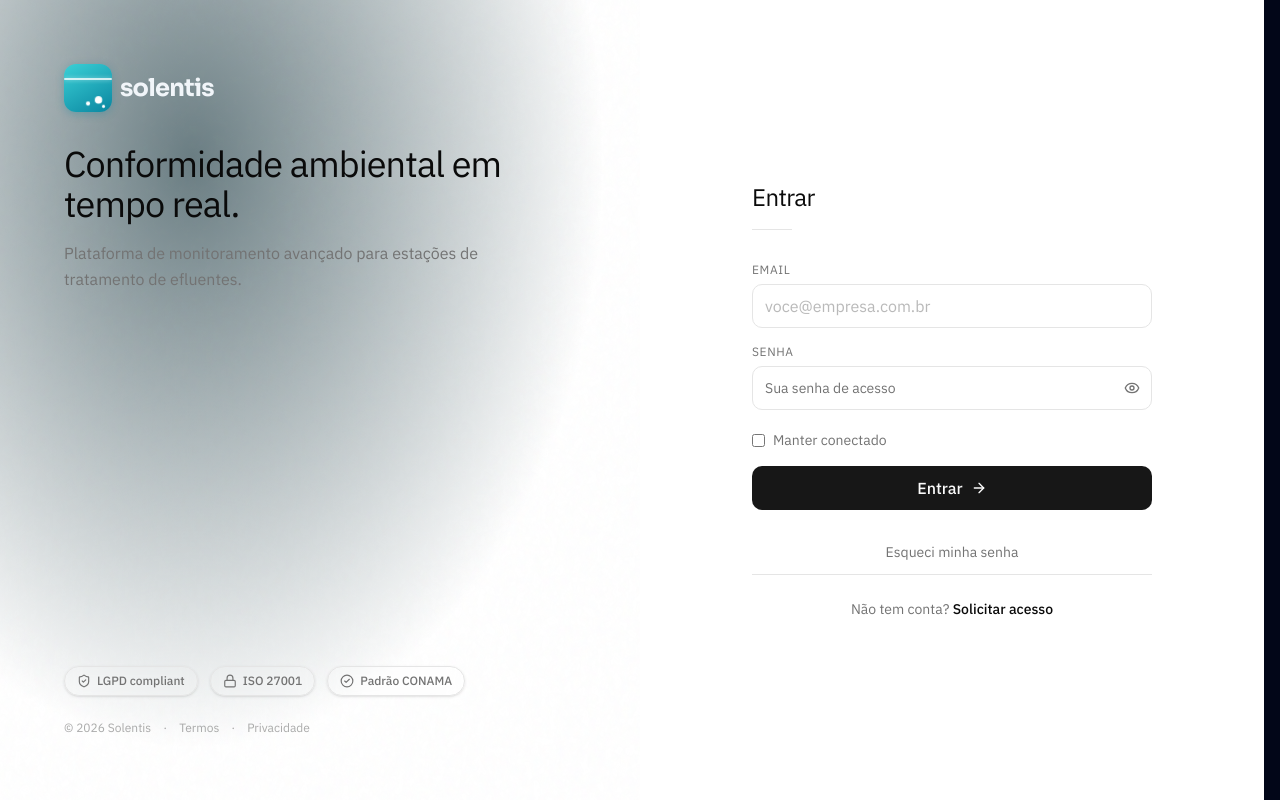
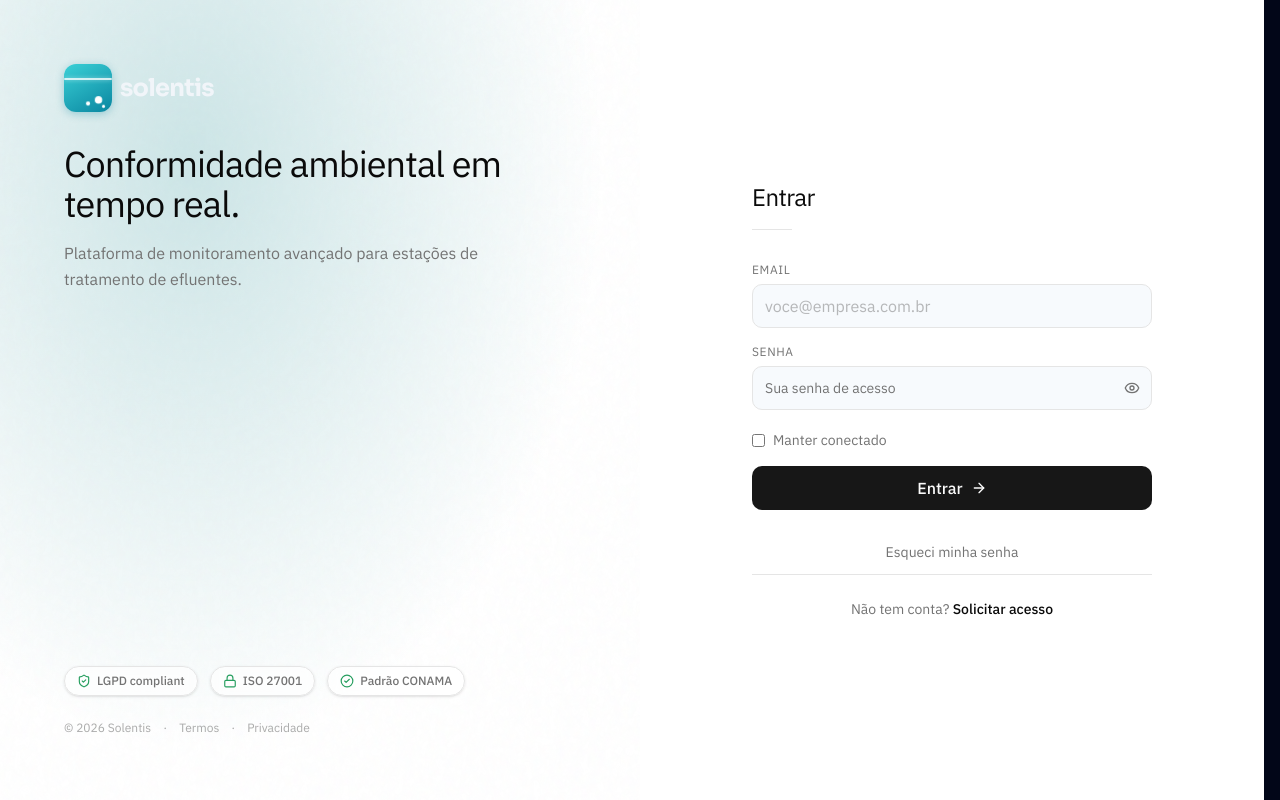
Before and after one commit to vgabrielsilva2015-creator/solentis-web, a Next.js app: page /login in a window 1280 px wide. Built offline with nearby package versions, Linux system fonts and the light colour scheme.

Commit message:
fix: corrige cores da pagina de login no tema claro

```diff
--- a/src/app/globals.css
+++ b/src/app/globals.css
@@ -63,6 +63,14 @@
 }
 
 :root {
+  /* Auth UI Tokens (Light Mode) */
+  --surface: oklch(1 0 0);
+  --surface-2: oklch(0.985 0.005 248);
+  --surface-3: oklch(0.97 0.006 248);
+  --success: oklch(0.62 0.14 155);
+  --alarm: oklch(0.57 0.20 27);
+  --data: oklch(0.52 0.12 200);
+
   --background: oklch(1 0 0);
   --foreground: oklch(0.145 0 0);
   --card: oklch(1 0 0);
--- a/src/components/auth/WaterCanvas.tsx
+++ b/src/components/auth/WaterCanvas.tsx
@@ -8,9 +8,9 @@ export function WaterCanvas({ tagline = "Conformidade ambiental em tempo real."
     <div className="relative w-full h-full flex flex-col justify-between overflow-hidden bg-background">
       {/* Background Gradient */}
       <div
-        className="absolute inset-0 pointer-events-none"
+        className="absolute inset-0 pointer-events-none opacity-20 dark:opacity-60"
         style={{
-          background: 'radial-gradient(ellipse at 30% 20%, oklch(0.25 0.04 220 / 0.6), transparent 65%)'
+          background: 'radial-gradient(ellipse at 30% 20%, var(--brand), transparent 65%)'
         }}
       />
 
```
